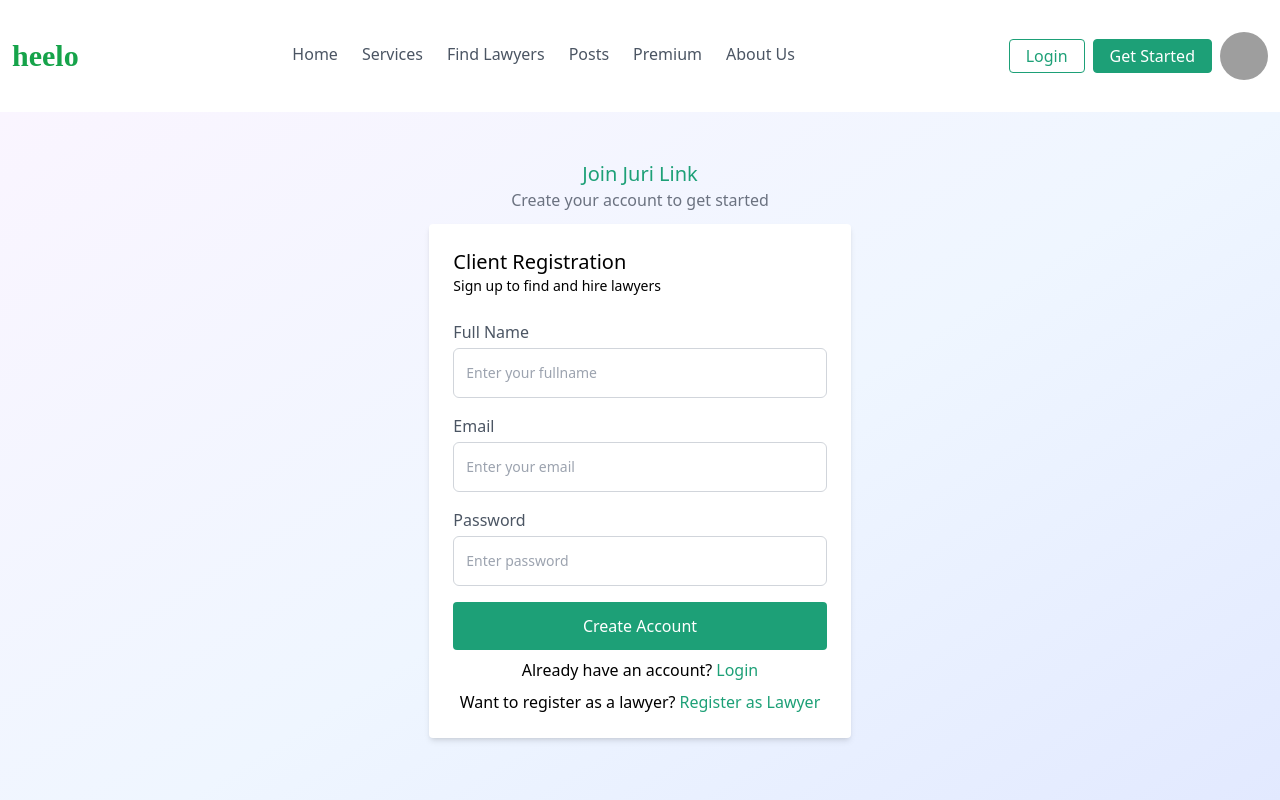
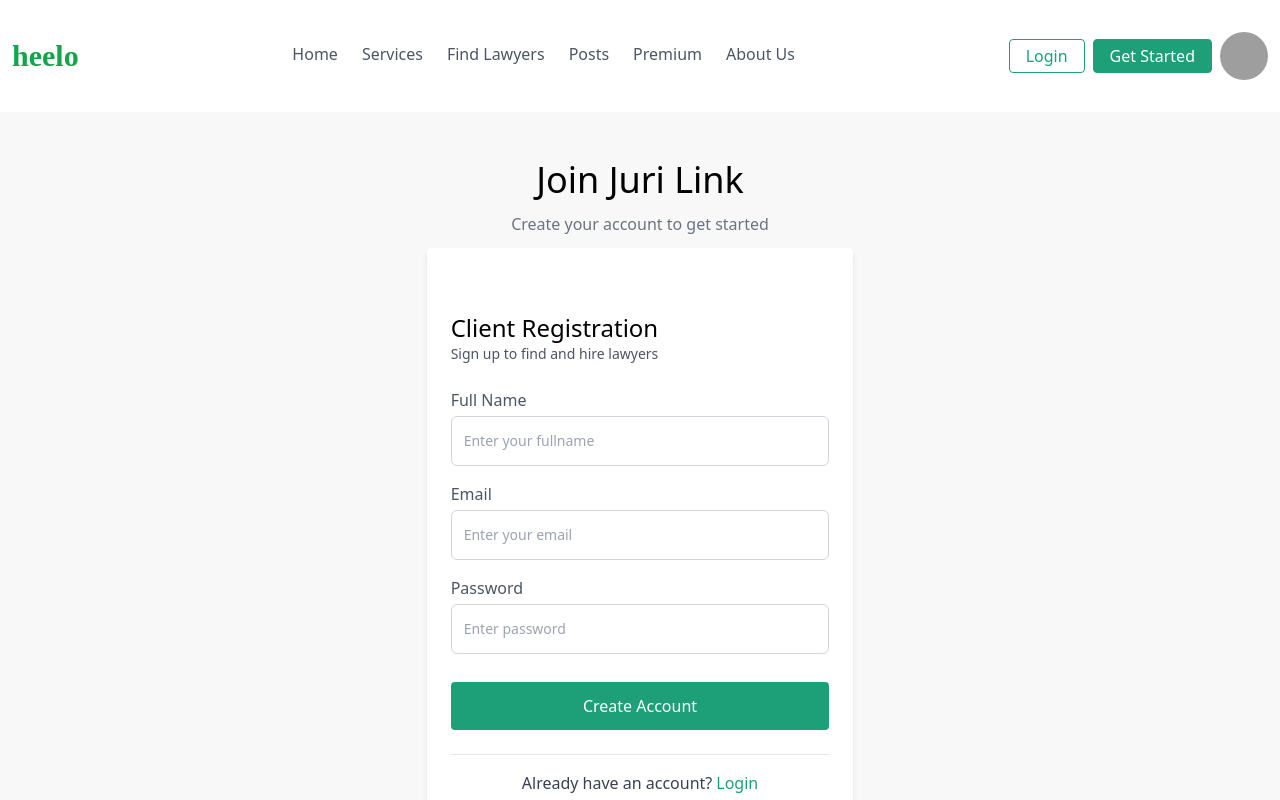
Before and after one commit to Mirhasankhan/juri-link-frontend, a Next.js app: page /auth/register in a window 1280 px wide. Shown: the top 800 px of the page. Built offline with nearby package versions, Linux system fonts and the light colour scheme; grey boxes are pictures that could not be loaded.

Commit message:
design updated

```diff
--- a/src/app/auth/register/page.tsx
+++ b/src/app/auth/register/page.tsx
@@ -36,21 +36,21 @@ const Register = () => {
   };
 
   return (
-    <div className="bg-gradient-to-br from-purple-50 p-2 via-blue-50 to-indigo-100 py-12 min-h-screen">
+    <div className="bg-[#f8f8f8] py-12 min-h-screen">
       <div className="text-center">
-        <h1 className="text-primary text-xl font-medium"> Join Juri Link</h1>
-        <p className="font-medium pb-3 text-gray-500">
+        <h1 className="text-4xl font-medium"> Join Juri Link</h1>
+        <p className="font-medium py-3 text-gray-500">
           Create your account to get started
         </p>
       </div>
 
-      <div className="w-full md:w-2/5 xl:w-1/3 2xl:w-1/4 shadow-md mx-auto p-6 dark:text-white bg-white rounded-[4px]">
-        <h1 className="text-xl font-medium ppy-2 ">Client Registration</h1>
-        <h1 className="text-sm">Sign up to find and hire lawyers</h1>
+      <div className="w-full md:w-2/5 xl:w-1/3 2xl:w-1/4 shadow-md md:mx-auto mx-2 py-16 px-6 dark:text-white bg-white rounded-[4px]">
+        <h1 className="text-2xl font-medium ppy-2 ">Client Registration</h1>
+        <h1 className="text-sm text-gray-600">Sign up to find and hire lawyers</h1>
 
         <form
           onSubmit={handleSubmit(onSubmit)}
-          className="rounded-lg pt-6 bg-white"
+          className="rounded-lg py-6 bg-white"
         >
           <div className="mb-4">
             <label className="label-design pb-1">Full Name</label>
@@ -69,6 +69,7 @@ const Register = () => {
           <div className="mb-4">
             <label className="label-design pb-1">Email</label>
             <input
+            type="email"
               {...register("email", {
                 required: "Email is required",
               })}
@@ -104,13 +105,13 @@ const Register = () => {
             type="submit"
             className={`${
               isLoading ? "bg-primary/75" : "bg-primary"
-            } text-white py-3 w-full font-medium rounded-[4px]`}
+            } text-white py-3 mt-3 w-full font-medium rounded-[4px]`}
           >
             {isLoading ? "Creating...." : "Create Account"}
           </button>
         </form>
 
-        <div className="flex pt-2 justify-center">
+        <div className="flex border-t pt-4 border-gray-200 text-gray-700 justify-center">
           <h1>Already have an account?</h1>
           <Link
             href="/auth/login"
@@ -120,7 +121,7 @@ const Register = () => {
           </Link>
         </div>
 
-        <div className="flex pt-2 justify-center">
+        <div className="flex text-gray-700 pt-2 justify-center">
           <h1>Want to register as a lawyer?</h1>
           <Link
             href="/auth/register-lawyer"
--- a/src/app/auth/verify-email/page.tsx
+++ b/src/app/auth/verify-email/page.tsx
@@ -86,9 +86,9 @@ const VerifyEmail = () => {
     }
   };
 
-  if(!email){
-    router.push("/")
-  }
+  // if(!email){
+  //   router.push("/")
+  // }
 
   return (
     <>
--- a/src/app/book/page.tsx
+++ b/src/app/book/page.tsx
@@ -65,7 +65,7 @@ const BookingPage = () => {
             <div className="border mt-4 bg-white p-6 rounded-[6px]">
               <h1 className="font-medium pb-2">Consultation Type</h1>
               <div className="flex gap-5">
-                <div className="flex border items-center w-full p-3 gap-2">
+                <div className="flex border rounded-[6px] items-center w-full p-3 gap-2">
                   <input
                     className="border rounded-full"
                     type="checkbox"
@@ -82,7 +82,7 @@ const BookingPage = () => {
                     </div>
                   </div>
                 </div>
-                <div className="flex border items-center w-full p-3 gap-2">
+                <div className="flex border rounded-[6px] items-center w-full p-3 gap-2">
                   <input
                     className="border rounded-full"
                     type="checkbox"
--- a/src/components/reset/Forget.tsx
+++ b/src/components/reset/Forget.tsx
@@ -20,19 +20,16 @@ const ForgetPassword = ({
 
   const onSubmit: SubmitHandler<TLoginValues> = async (data) => {
     try {
-      const response = await sendOpt({email:data.email});
+      const response: any = await sendOpt({ email: data.email });
       console.log(response);
+
       if (response.data) {
         toast.success(response.data.message);
         setActive("verify");
         localStorage.setItem("email", data.email);
-      } else if (response.error) {
-        if ("data" in response.error) {
-          const errorData = response.error.data as { message?: string };
-          toast.error(errorData.message || "Something went wrong.");
-        } else {
-          toast.error("Unexpected error structure.");
-        }
+      } else {
+        console.log("lsdflksfjk");
+        toast.error(response.error.data.message);
       }
     } catch (error) {
       console.log(error);
@@ -41,7 +38,7 @@ const ForgetPassword = ({
     }
   };
   return (
-    <div className="min-h-screen bg-gradient-to-br from-purple-50 p-2 via-blue-50 to-indigo-100">
+    <div className="min-h-screen bg-[#f8f8f8] pt-12">
       <div className="mt-12 flex flex-col items-center w-full bg-white md:w-2/5 xl:w-1/3 2xl:w-1/4 shadow-md mx-auto p-5  rounded-[4px]">
         <div className="p-3 bg-blue-100 rounded-full">
           <Mail size={30} className="text-blue-800"></Mail>
@@ -57,6 +54,7 @@ const ForgetPassword = ({
           <div className="mb-4">
             <label className="block pb-2 font-medium">Email</label>
             <input
+              type="email"
               {...register("email", {
                 required: "Email is required",
               })}
@@ -80,7 +78,7 @@ const ForgetPassword = ({
             )}
           </button>
         </form>
-        <Link href="/" className="flex items-center gap-1 pt-6">
+        <Link href="/auth/login" className="flex items-center gap-1 pt-6">
           <ArrowLeft size={15} /> Back to login
         </Link>
       </div>
```
Also changed, not shown: src/app/auth/login/page.tsx (+20 -13 lines).
